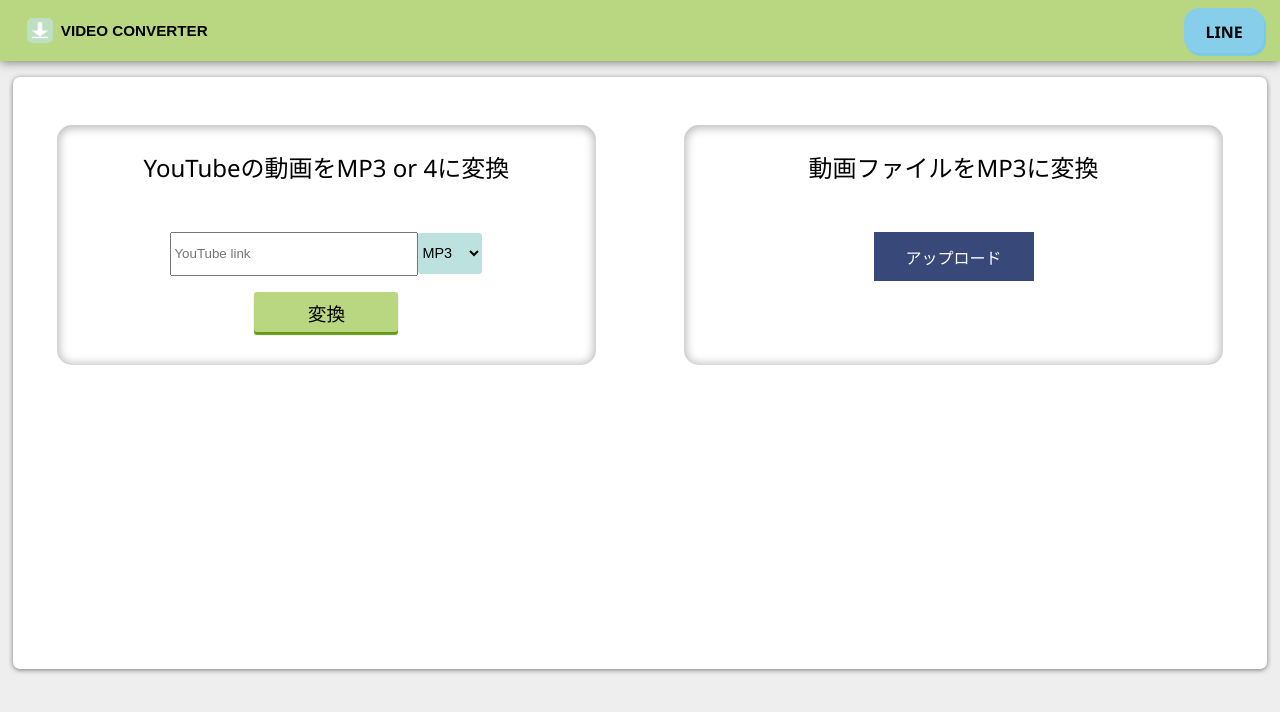
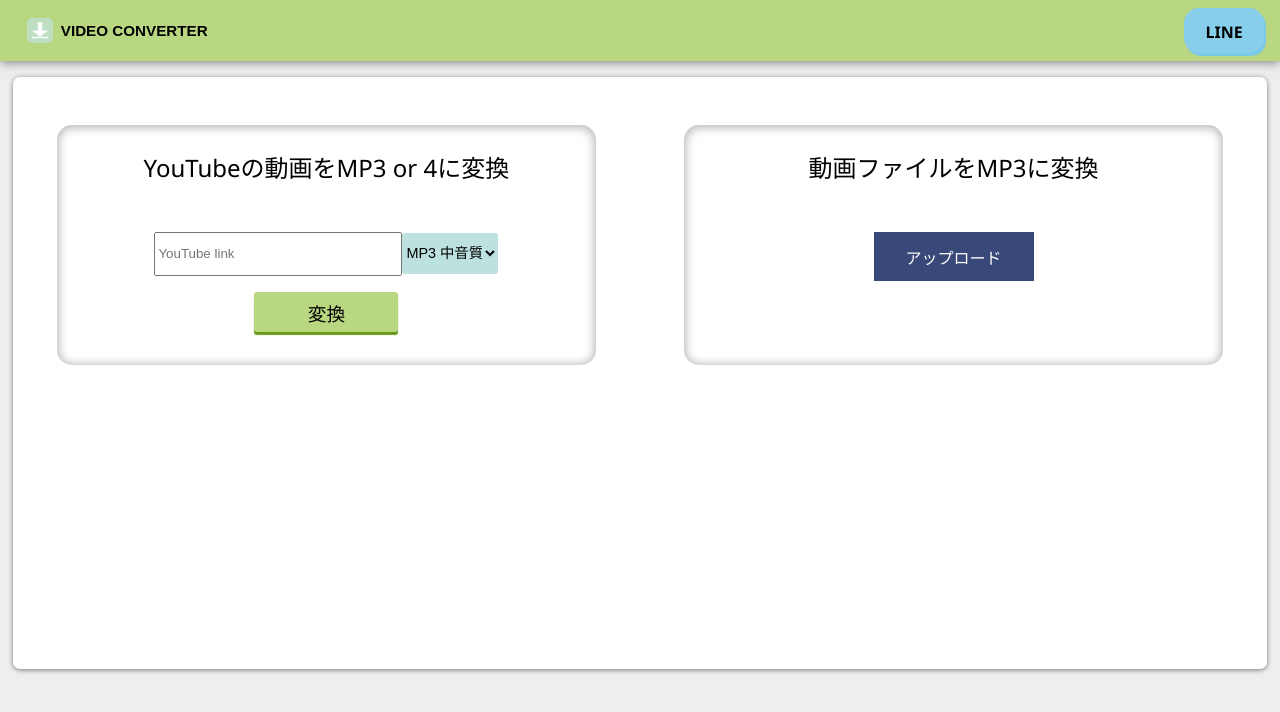
Before and after one commit to zackd-rhipsalis/video-converter, a React (Create React App) app: page / in a window 1280 px wide. Shown: the top 712 px of the page. Built offline with nearby package versions, Linux system fonts and the light colour scheme; no server answers.

Commit message:
画質/音質設定

```diff
--- a/public/index.html
+++ b/public/index.html
@@ -3,7 +3,7 @@
   <head>
     <meta charset="utf-8" />
     <link rel="icon" href="%PUBLIC_URL%/favicon.ico" />
-    <meta name="viewport" content="width=device-width, initial-scale=1" />
+    <meta name="viewport" content="width=device-width, initial-scale=1, maximum-scale=1.0" />
     <meta name="theme-color" content="#000000" />
     <meta
       name="description"
--- a/src/App.css
+++ b/src/App.css
@@ -71,7 +71,7 @@
   background-color: #BCE1DF;
   color: #000;
   border: none;
-  width: 3.5rem;
+  width: 4rem;
   height: 2.3rem;
   border-radius: 3px;
 }
@@ -209,7 +209,7 @@
 
   .format {
     font-size: 0.9rem;
-    width: 4rem;
+    width: 6rem;
     height: 2.6rem;
   }
 
--- a/src/Main.tsx
+++ b/src/Main.tsx
@@ -10,7 +10,7 @@ const Main = () => {
   const [convertType, setConvertType] = useState('');
   const [msg, setMsg] = useState('');
   const [id, setId] = useState('');
-  const [formatToggle, setFormatToggle] = useState(param.get('format') === 'mp3' || param.get('format') === 'mp4' ? param.get('format') : 'mp3');
+  const [formatToggle, setFormatToggle] = useState(`${param.get('format')} ${param.get('qua')}` || 'mp3 best');
   const [isSelected, setIsSelected] = useState(false);
   const [toggleBox, setToggleBox] = useState(false);
   const [disabled, setDisabled] = useState(false);
@@ -30,7 +30,7 @@ const Main = () => {
       return
     };
 
-    setMsg('動画を' + ((formatToggle === 'mp3') ? 'MP3' : 'MP4') + 'に変換しています...');
+    setMsg('動画を' + ((formatToggle?.substring(0, 3) === 'mp3') ? 'MP3' : 'MP4') + 'に変換しています...');
     setDisabled(true);
     setId(get_id);
     converting.current = true;
@@ -44,7 +44,7 @@ const Main = () => {
         method: 'POST',
         mode: 'cors',
         headers: {'Content-Type': 'application/json'},
-        body: JSON.stringify({id: tube_id, type: formatToggle})
+        body: JSON.stringify({id: tube_id, type: formatToggle?.substring(0, 3), quality: formatToggle?.substring(4)})
       });
 
       if(!res.ok) {
@@ -139,8 +139,10 @@ const Main = () => {
               placeholder='YouTube link'
             />
             <select className="format" onChange={event => setFormatToggle(event.target.value)} value={formatToggle!}>
-              <option value="mp3">MP3</option>
-              <option value="mp4">MP4</option>
+              <option value="mp3 normal">MP3 中音質</option>
+              <option value="mp3 best">MP3 高音質</option>
+              <option value="mp4 normal">MP4 中画質</option>
+              <option value="mp4 best">MP4 高画質 (長時間の変換＆膨大なファイルサイズになることをご了承ください)</option>
             </select>
             <br />
             <button
@@ -179,7 +181,7 @@ const Main = () => {
         <div className='converting'>{msg}</div>
       ) : null}
       {toggleBox ? (
-       <DownloadBox type={convertType} blob={newBlob!} id={id} format={formatToggle!} fileName={fileName}/>
+       <DownloadBox type={convertType} blob={newBlob!} id={id} format={formatToggle!.substring(0, 3)} fileName={fileName}/>
       ) : null}
     </main>
   )
```
